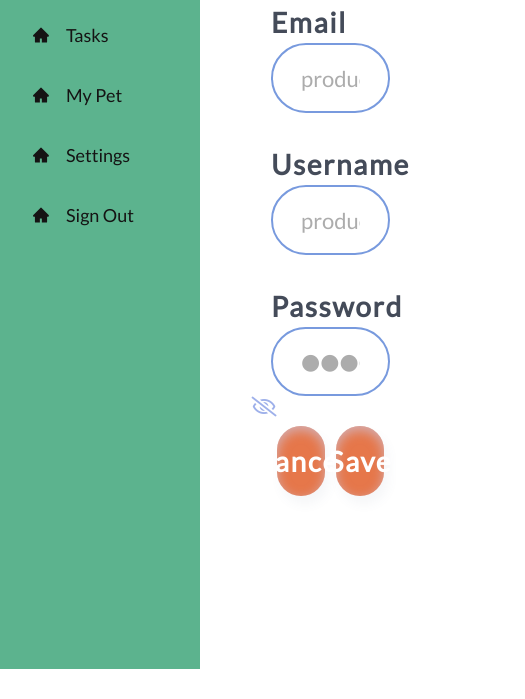
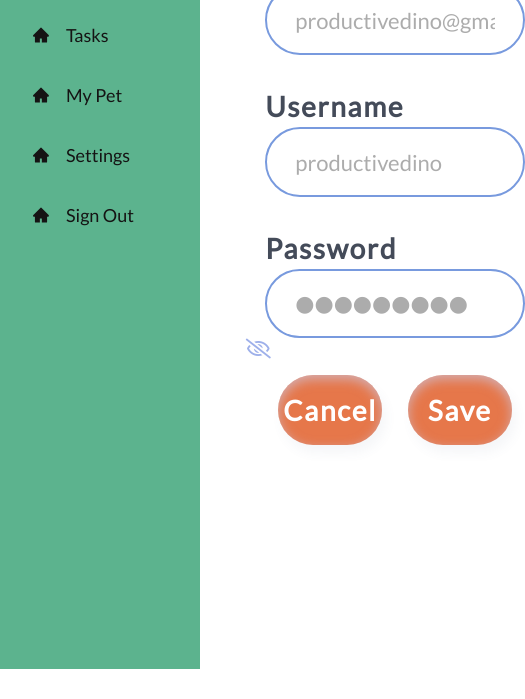
Before and after one commit to seeddhee/CSC_307_ToDoemon-, a React app in the folder react-frontend/: page /settings in a window 390 px wide. Shown: the part 175-874 px from the top of the page, 525 px wide, since content can reach past the window. After the commit the page ends 844 px from the top, so only its background shows below. Built offline with nearby package versions, Linux system fonts and the light colour scheme.

Commit message:
Tweaked overall css for better responsiveness

```diff
--- a/react-frontend/src/MyApp.css
+++ b/react-frontend/src/MyApp.css
@@ -7,12 +7,16 @@
   font-family: "Lato", sans-serif;
 }
 
+#root {
+  display: flex;
+}
+
 /* Pages - will remove*/
 .dashboard,
 .shop,
 .tasks,
-.pet,
-.settings {
+.pet {
+  padding-left: 25%;
   display: flex;
   height: 100vh;
   align-items: center;
@@ -27,7 +31,6 @@
   height: 100vh;
   width: 10%;
   min-width: 200px;
-  position: fixed;
   top: 0;
   left: 0;
   /* background-color: #8CB369; */
--- a/react-frontend/src/style/settings-style.css
+++ b/react-frontend/src/style/settings-style.css
@@ -1,6 +1,7 @@
 .settings-page {
-  margin-left: 250px;
-  margin-top: 30px;
+  flex: 0.8;
+  padding-left: 5%;
+  padding-top: 30px;
   height: 100vh;
   display: flex;
   flex-direction: column;
```
